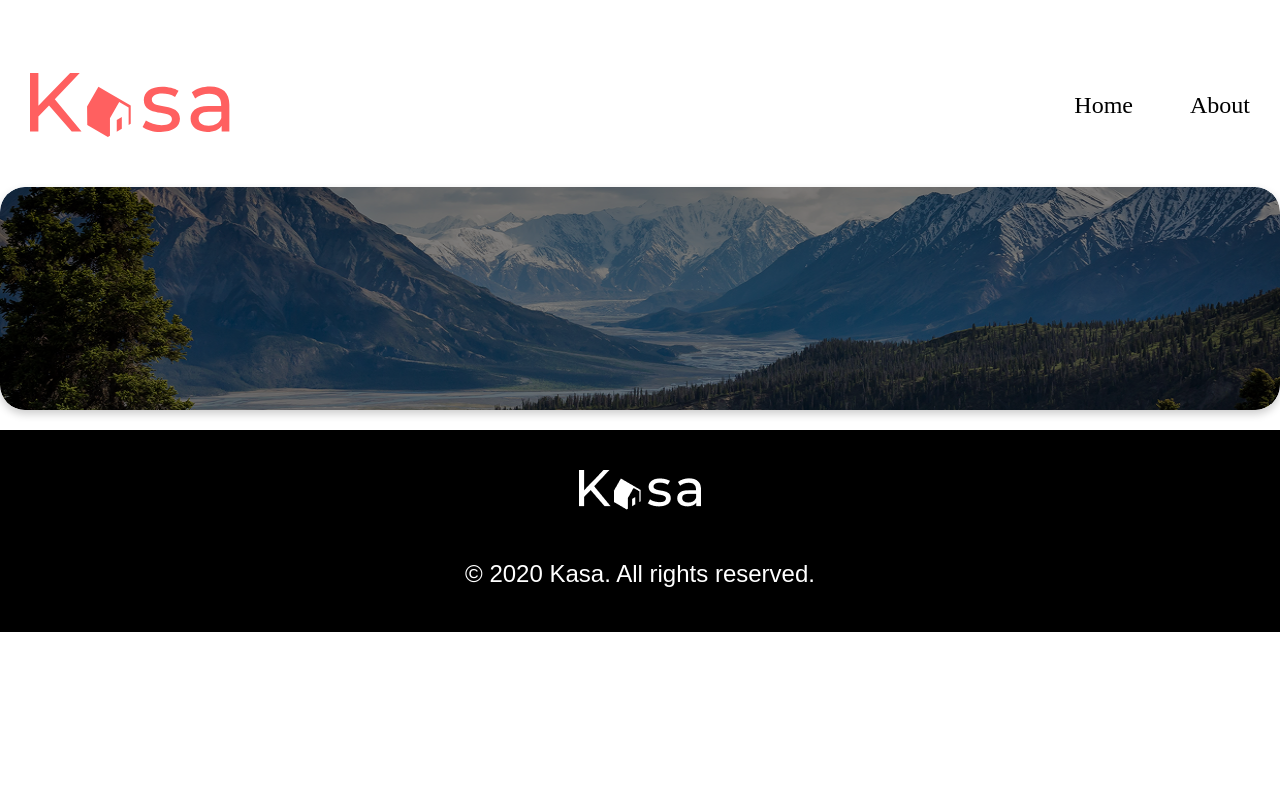
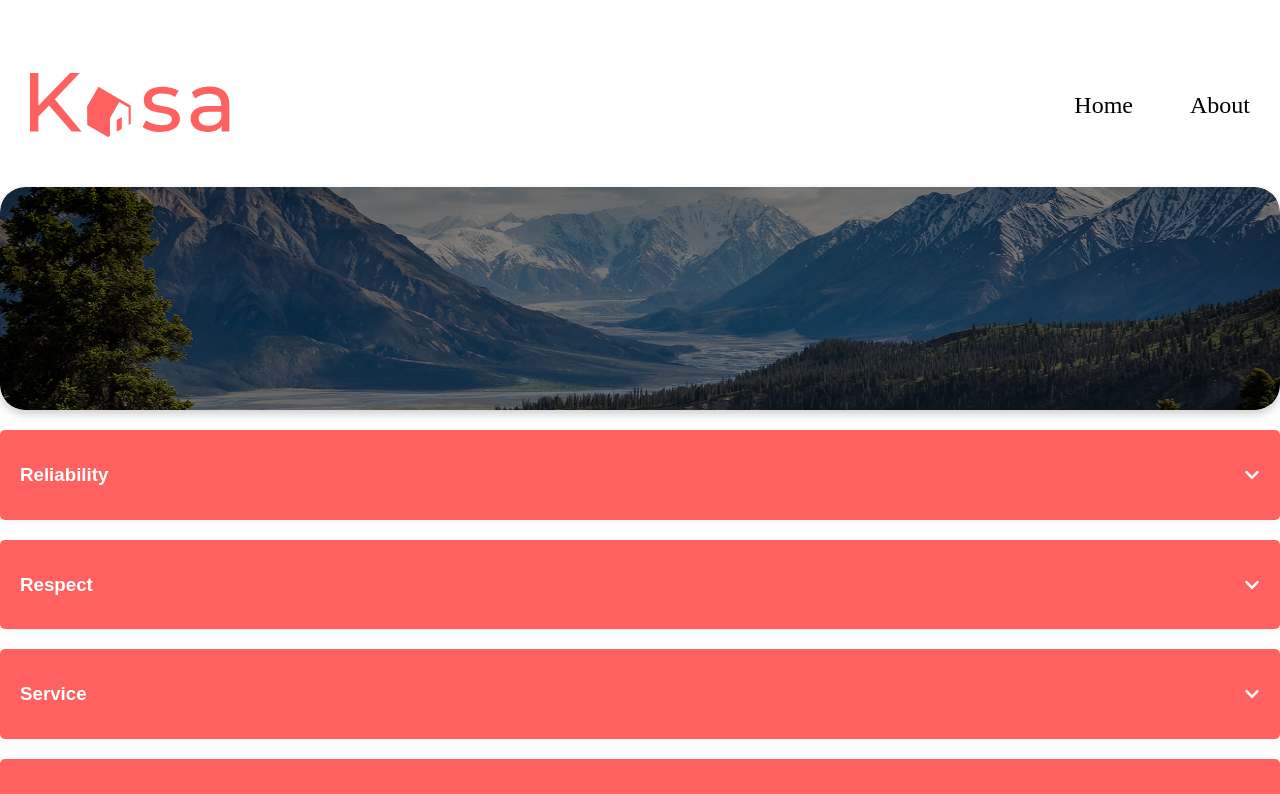
Before and after one commit to HolyBlaze07/Kasa-Website_Redesign, a React (Vite) app: page /about in a window 1280 px wide. Shown: the top 794 px of the page. Built offline with nearby package versions, Linux system fonts and the light colour scheme.

Commit message:
creating the about page adding the collapse component

```diff
--- a/package.json
+++ b/package.json
@@ -14,6 +14,7 @@
     "prop-types": "^15.8.1",
     "react": "^19.0.0",
     "react-dom": "^19.0.0",
+    "react-icons": "^5.5.0",
     "react-router-dom": "^7.2.0",
     "sass": "^1.85.1"
   },
--- /dev/null
+++ b/src/components/Collapse.jsx
@@ -0,0 +1,21 @@
+import React, { useState } from "react";
+import "../stylesheets/Collapse.scss";
+import { FaChevronDown } from "react-icons/fa";
+
+const Collapse = ({ title, content }) => {
+  const [isOpen, setIsOpen] = useState(false);
+
+  const toggleCollapse = () => setIsOpen(!isOpen);
+
+  return (
+    <div className="collapse">
+      <div className="collapse-header" onClick={toggleCollapse}>
+        <h3>{title}</h3>
+        <FaChevronDown className={`collapse-icon ${isOpen ? "open" : ""}`} />
+      </div>
+      {isOpen && <div className="collapse-content">{content}</div>}
+    </div>
+  );
+};
+
+export default Collapse;
--- a/src/pages/AboutPage.jsx
+++ b/src/pages/AboutPage.jsx
@@ -1,16 +1,41 @@
-import React from "react";
-import Header from "../components/Header";
+import Collapse from "../components/Collapse";
 import "../stylesheets/AboutPage.scss";
+
+
+const aboutData = [
+  {
+    title: "Reliability",
+    content:
+      "Les annonces postées sur Kasa garantissent une fiabilité totale. Les photos sont conformes aux logements...",
+  },
+  {
+    title: "Respect",
+    content:
+      "La bienveillance fait partie des valeurs fondatrices de Kasa. Tout comportement discriminatoire...",
+  },
+  {
+    title: "Service",
+    content:
+      "La bienveillance fait partie des valeurs fondatrices de Kasa. Tout comportement discriminatoire...",
+  },
+  {
+    title: "Security",
+    content:
+      "La sécurité est la priorité de Kasa. Aussi bien pour nos hôtes que pour les voyageurs...",
+  },
+];
 
 function About() {
   return (
-    <div className="about-banner">
-      <img
-        src="src/assets/images/kalen-emsley-Bkci_8qcdvQ-unsplash 2 (1).png"
-        className="about-image"
-        alt="mountain landscape"
-      />
-      <div className="about-overlay"></div>
+    <div className="about-page">
+      <div className="about-banner">
+        <img src="src/assets/images/kalen-emsley-Bkci_8qcdvQ-unsplash 2 (1).png" alt="..." className="about-image" />
+        <div className="about-overlay"></div>
+      </div>
+
+      {aboutData.map((item, index) => (
+  <Collapse key={index} title={item.title} content={item.content} />
+))}
     </div>
   );
 }
--- /dev/null
+++ b/src/stylesheets/Collapse.scss
@@ -0,0 +1,44 @@
+.collapse {
+  width: 100%;
+  background-color: white;
+  border-radius: 5px;
+  margin-bottom: 20px;
+  box-shadow: 0 2px 8px rgba(0, 0, 0, 0.05);
+}
+
+.collapse-header {
+  background-color: #ff6060;
+  color: white;
+  padding: 15px 20px;
+  border-radius: 5px;
+  display: flex;
+  justify-content: space-between;
+  align-items: center;
+  cursor: pointer;
+}
+
+.collapse-icon {
+  transition: transform 0.3s ease;
+}
+
+.collapse-icon.open {
+  transform: rotate(180deg);
+}
+
+.collapse-content {
+  padding: 15px 20px;
+  background-color: #f6f6f6;
+  animation: slideDown 0.3s ease forwards;
+  border-radius: 0 0 5px 5px;
+}
+
+@keyframes slideDown {
+  from {
+    opacity: 0;
+    transform: translateY(-5px);
+  }
+  to {
+    opacity: 1;
+    transform: translateY(0);
+  }
+}
```
Also changed, not shown: 1 other file (tests, documents, lock files or other folders).
